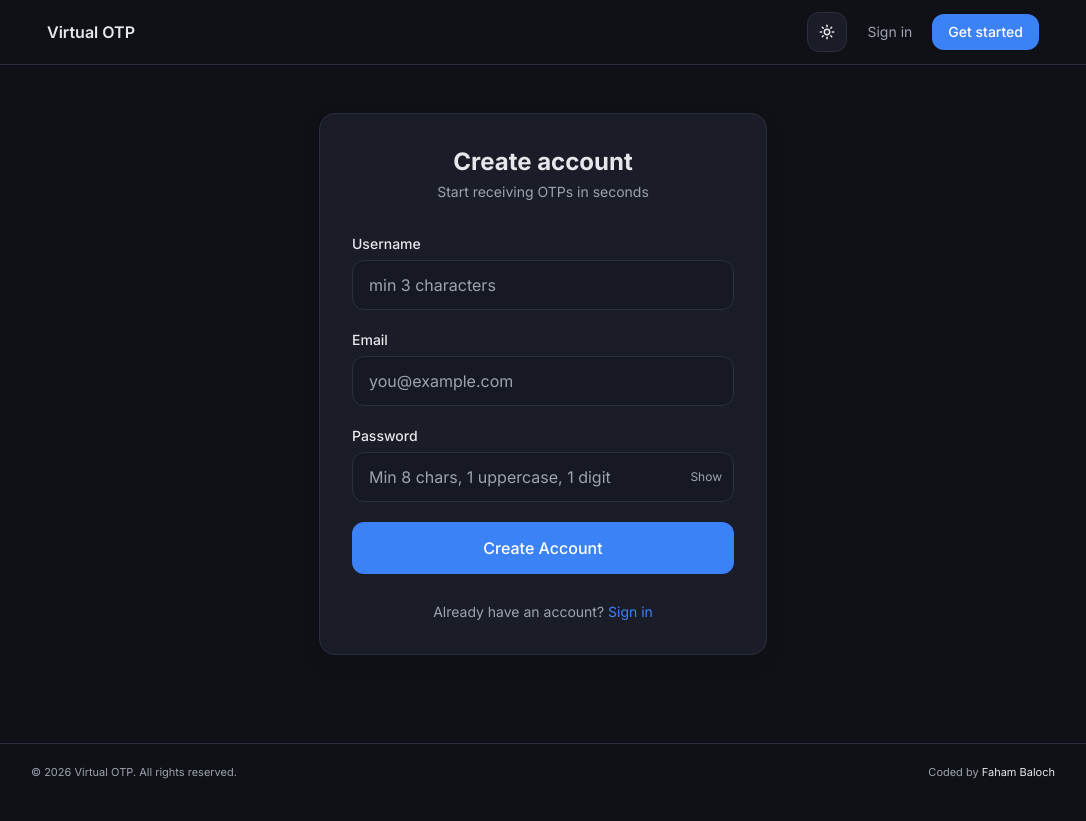
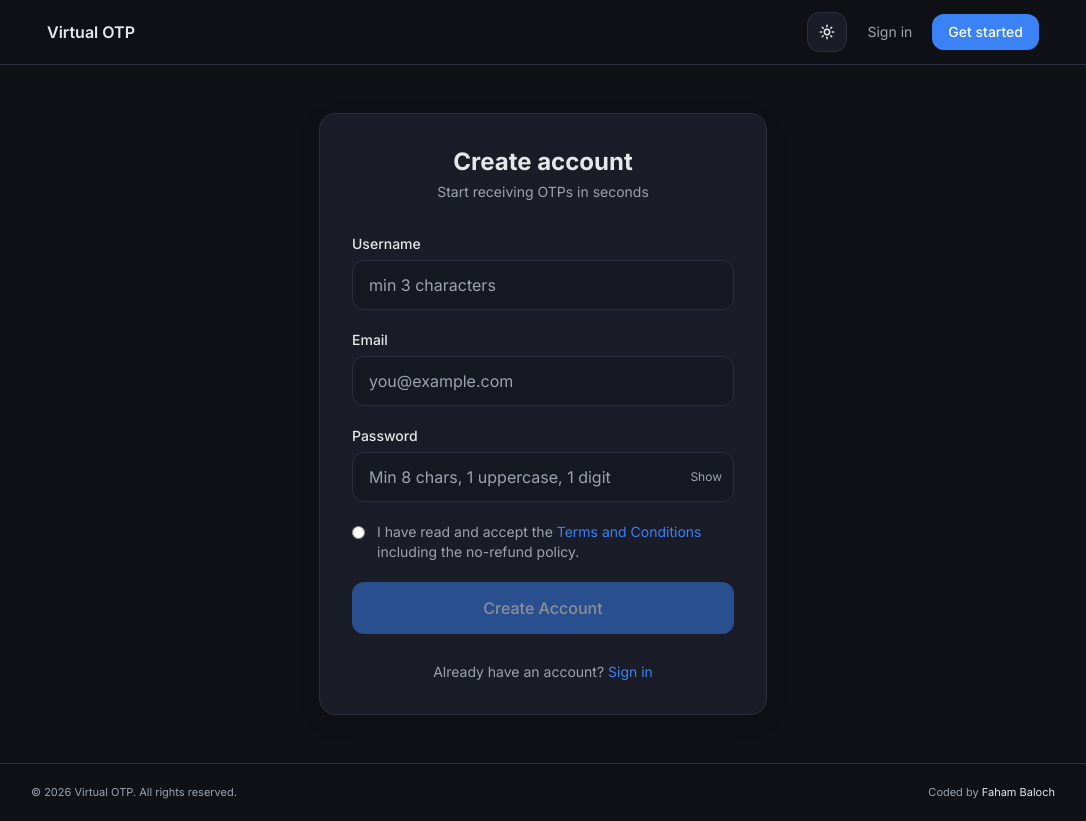
Before and after one commit to faham112/virtual-otp-system, a Next.js app in the folder frontend/: page /register in a window 1280 px wide. Shown: the whole page, without its empty margins (97-1183 px from the left). Before the commit the page ends 800 px from the top, so only its background shows below. Built offline with nearby package versions, Linux system fonts and the light colour scheme; no server answers.

Commit message:
Require terms acceptance before register

```diff
--- a/frontend/app/register/page.tsx
+++ b/frontend/app/register/page.tsx
@@ -12,11 +12,16 @@ export default function RegisterPage() {
   const router = useRouter();
   const [form, setForm] = useState({ username: "", email: "", password: "" });
   const [showPassword, setShowPassword] = useState(false);
+  const [accepted, setAccepted] = useState(false);
   const [error, setError] = useState("");
   const [loading, setLoading] = useState(false);
 
   const handleSubmit = async (e: React.FormEvent) => {
     e.preventDefault();
+    if (!accepted) {
+      setError("Accept the Terms and no-refund policy to create an account.");
+      return;
+    }
     setLoading(true);
     setError("");
     try {
@@ -62,7 +67,25 @@ export default function RegisterPage() {
               <button type="button" onClick={() => setShowPassword(!showPassword)} className="absolute right-3 top-1/2 -translate-y-1/2 text-muted text-xs" tabIndex={-1}>{showPassword ? "Hide" : "Show"}</button>
             </div>
           </div>
-          <button type="submit" disabled={loading} className="w-full btn-primary py-3.5">{loading ? "Creating account..." : "Create Account"}</button>
+          <label className="flex items-start gap-3 text-sm text-muted cursor-pointer">
+            <input
+              type="radio"
+              name="terms"
+              checked={accepted}
+              onChange={() => setAccepted(true)}
+              onClick={() => setAccepted((v) => !v)}
+              className="mt-1"
+              required
+            />
+            <span>
+              I have read and accept the{" "}
+              <Link href="/terms" className="text-blue-500" target="_blank">Terms and Conditions</Link>
+              {" "}including the no-refund policy.
+            </span>
+          </label>
+          <button type="submit" disabled={loading || !accepted} className="w-full btn-primary py-3.5">
+            {loading ? "Creating account..." : "Create Account"}
+          </button>
         </form>
         <p className="text-center mt-7 text-sm text-muted">
           Already have an account? <Link href="/login" className="text-blue-500">Sign in</Link>
```
